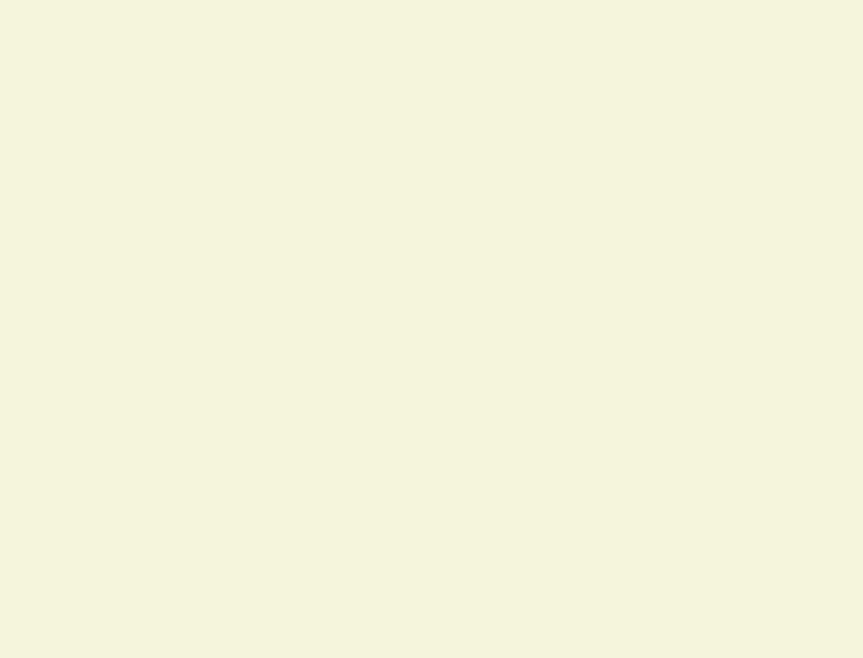
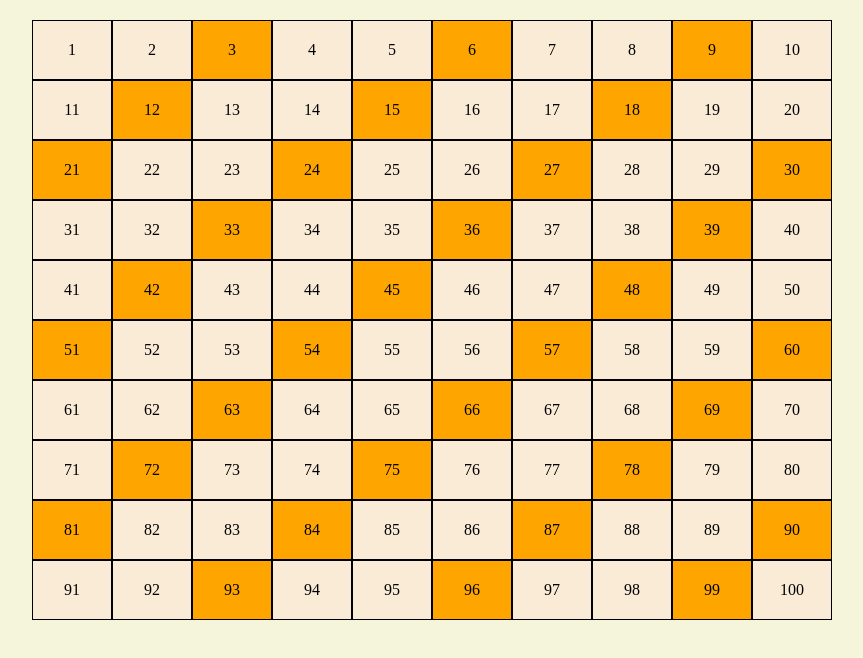
Before and after one commit to maricamola/js-fizzbuzz, a plain HTML site: page index.html in a window 1280 px wide. Shown: the whole page, without its empty margins (208-1071 px from the left). Drawn offline with Linux system fonts and the light colour scheme.

Commit message:
first cycle: multiples of 3 added

```diff
--- a/js/script.js
+++ b/js/script.js
@@ -1,12 +1,24 @@
 //Seleziono il con container
 const container = document.querySelector('.container');
 console.log(container)
+
 for(let i = 1; i <= 100; i++){
   console.log(i)
 //Creo un "box" ad ogni ciclo
 const box = document.createElement('div')
+
+
 //Adesso assegniamo una class al nostro box
 box.classList.add('box')
+
+
 //Se multiplo di 3 stampa "Fizz"
+if(!(i % 3) && i) {
+  box.classList.add('orange')
+}
 
+//Scriviamo il numero nel box
+box.append(i)
+
+container.append(box)
 }
--- a/style.css
+++ b/style.css
@@ -20,7 +20,11 @@ body{
   display: flex;
   justify-content: center;
   align-items: center;
-  width: 70px;
-  height: 70px;
+  width: calc(100% / 10);
+  height: 60px;
   border: 1px solid black;
 }
+
+.orange{
+  background-color: orange;
+}
```
